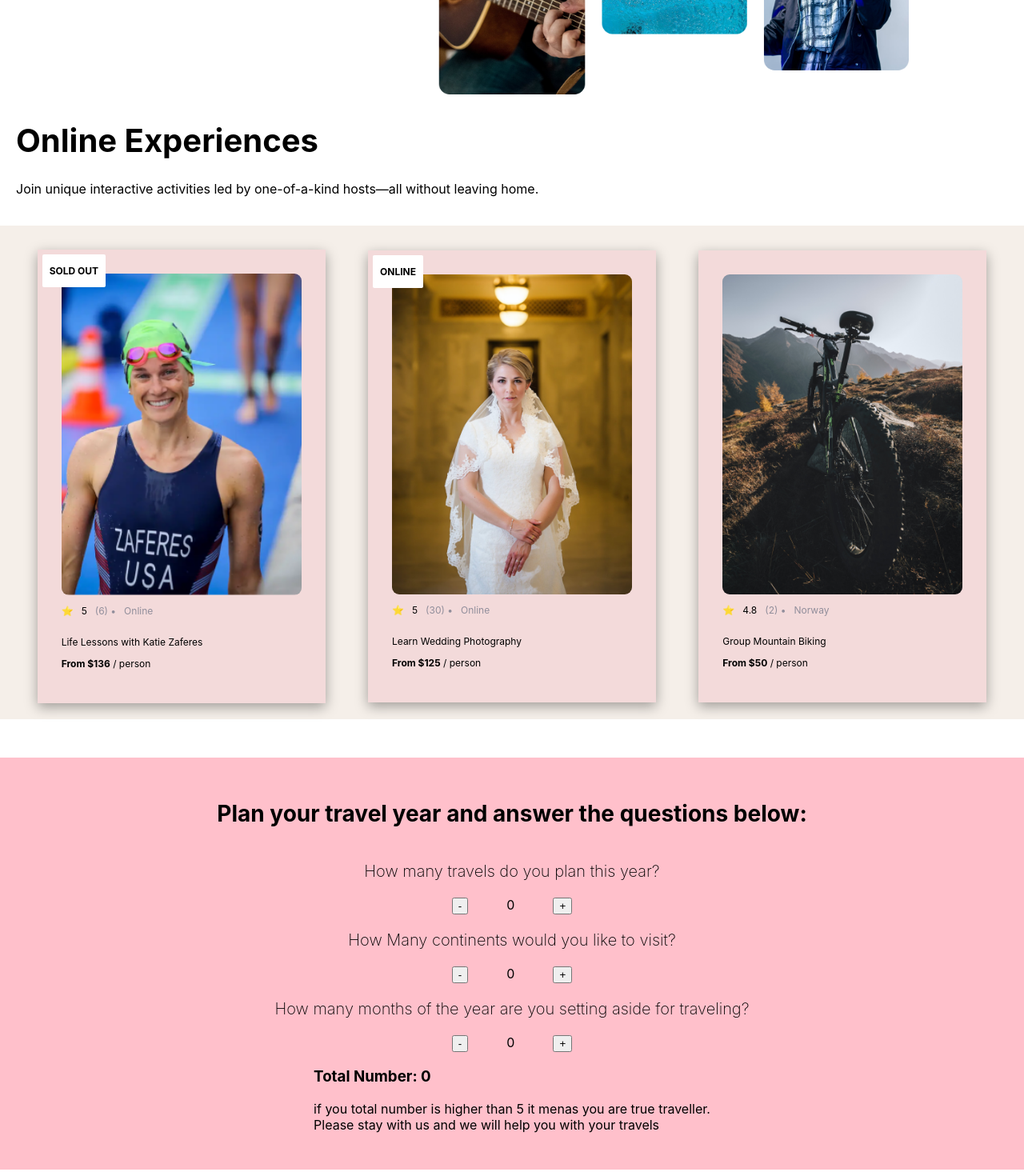
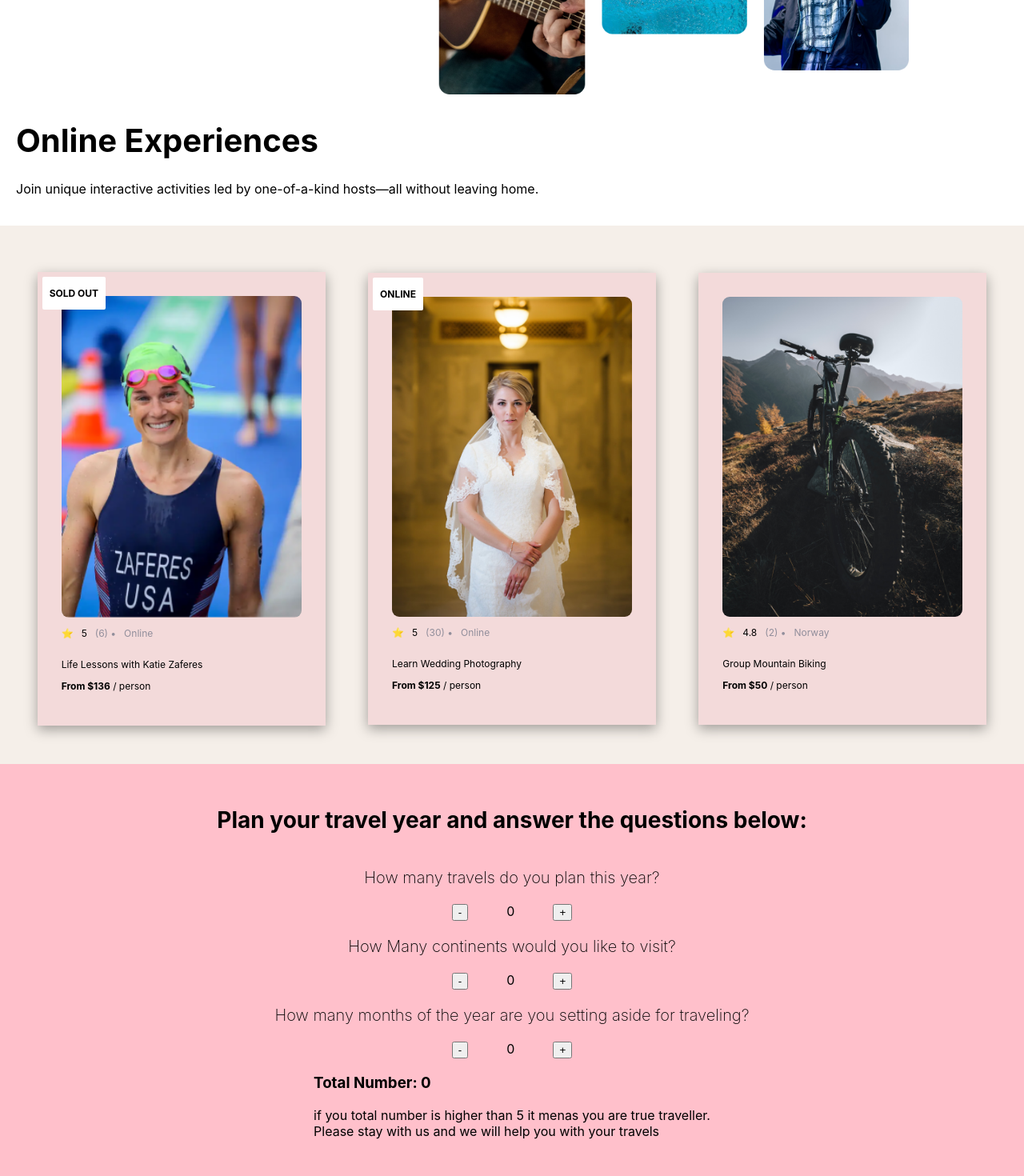
Before and after one commit to kamila-wilczynska/Airbnb, a React (Create React App) app: page / in a window 1280 px wide. Shown: the part 593-2063 px from the top of the page at 80% size. Built offline with nearby package versions, Linux system fonts and the light colour scheme.

Commit message:
change the space in home

```diff
--- a/src/App.css
+++ b/src/App.css
@@ -21,6 +21,8 @@ h1{
 
 	flex-direction: column;
 	background-color: rgb(245, 239, 233);
+	padding-bottom: 3rem;;
+	padding-top: 3rem;
 }
 
 
--- a/src/features/counter/Counter.css
+++ b/src/features/counter/Counter.css
@@ -4,7 +4,7 @@
 	background-color: pink;
 	flex-direction: column;
 	align-items: center;
-	margin-top: 3rem;
+	/* margin-top: 3rem; */
 	padding: 30px;
 
 }
```
